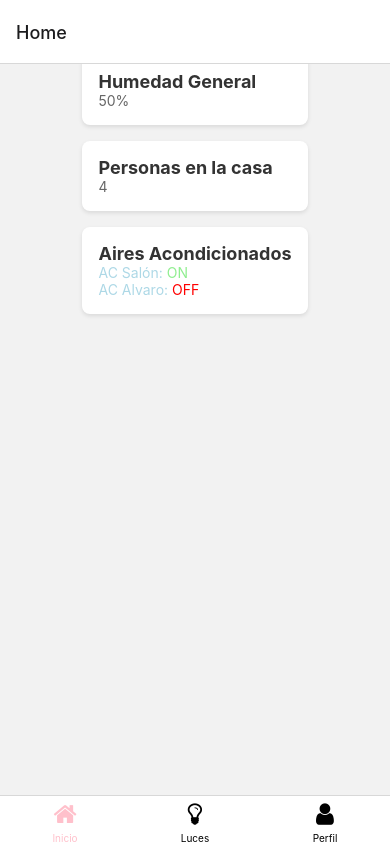
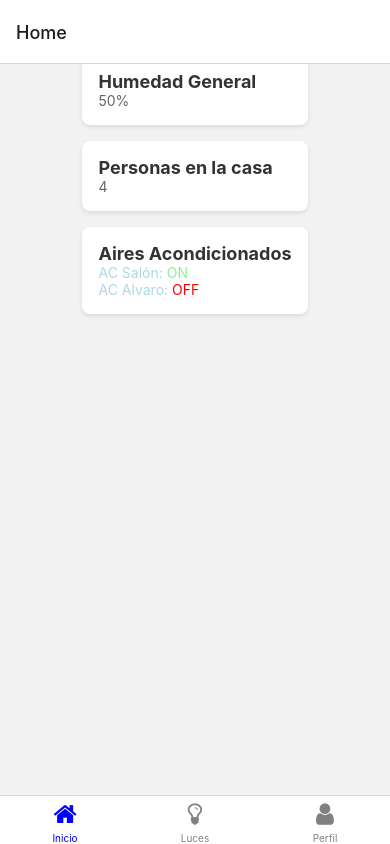
Before and after one commit to MaquinaTech/smartHome, a React Native app in the folder FrontEnd/: screen /Home in a window 390 px wide. Built offline with nearby package versions, Linux system fonts and the light colour scheme.

Commit message:
change color

```diff
--- a/FrontEnd/navigation/TabNavigator.js
+++ b/FrontEnd/navigation/TabNavigator.js
@@ -14,8 +14,8 @@ const TabNavigator = () => {
         tabBarStyle: {
           display: 'flex',
         },
-        tabBarActiveTintColor: 'pink',
-        tabBarInactiveTintColor: 'black',
+        tabBarActiveTintColor: 'blue',
+        tabBarInactiveTintColor: 'grey',
         tabBarIcon: ({ color, size }) => {
           let iconName;
 
```
